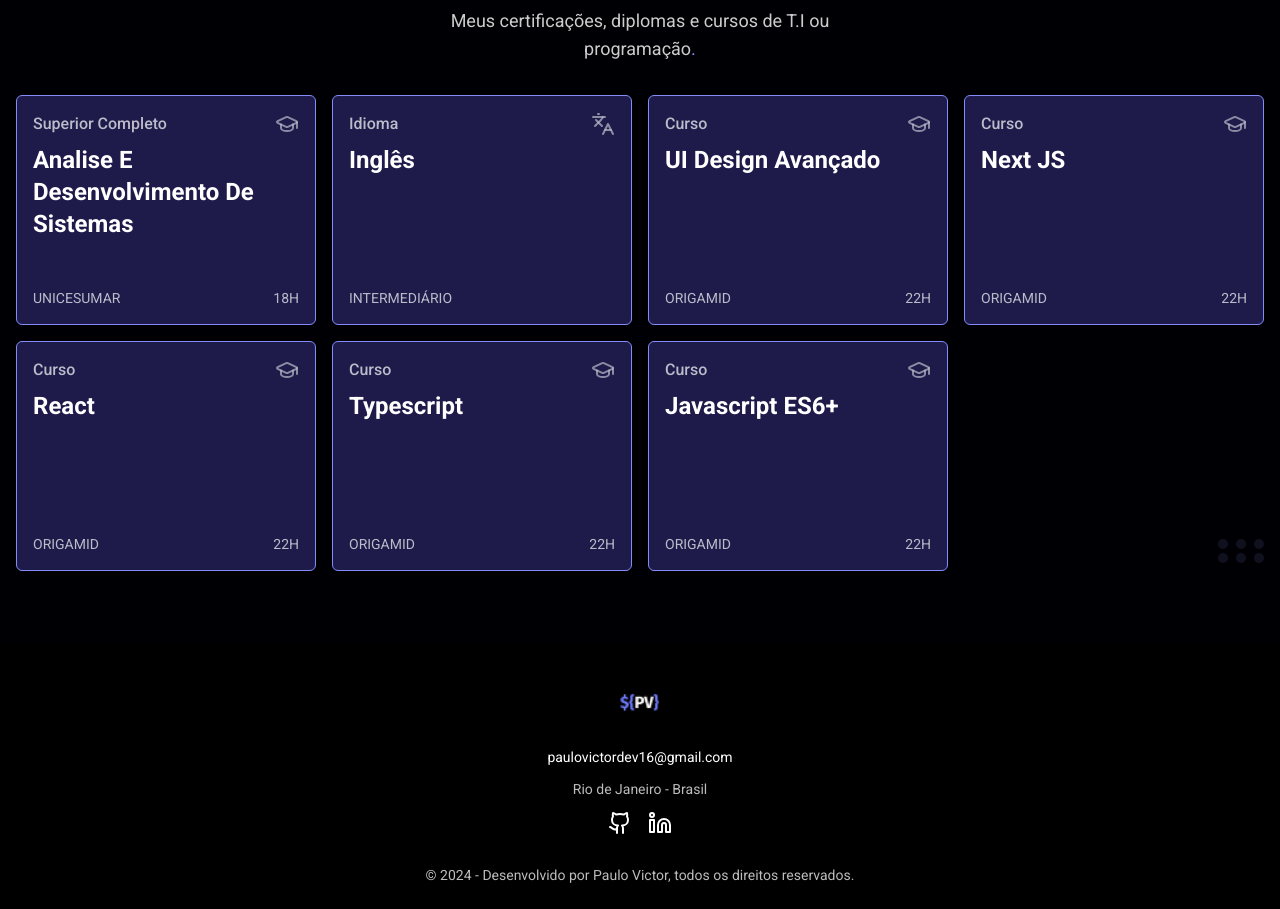
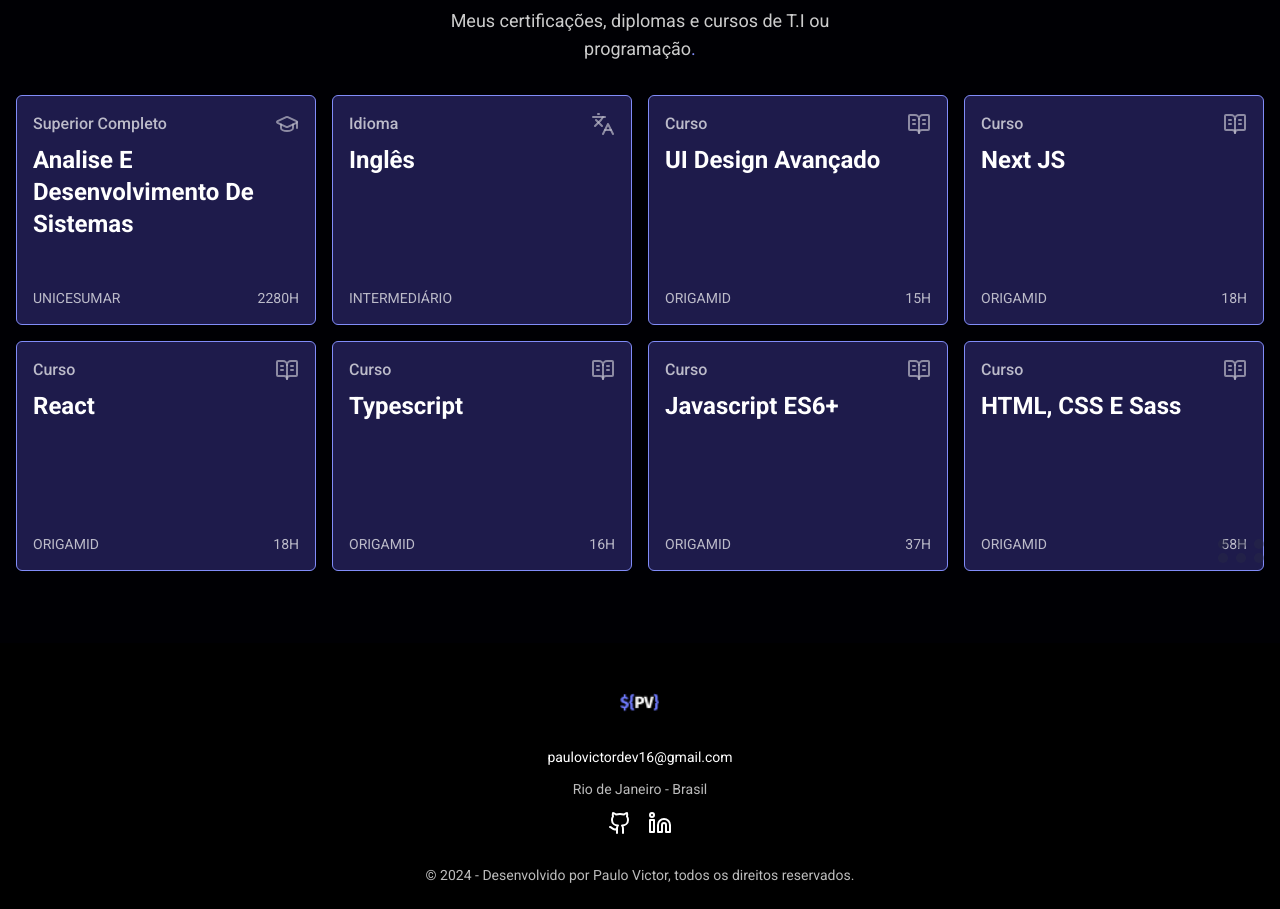
Before and after one commit to paulopbi/portfolio, a Next.js app: page / in a window 1280 px wide. Shown: the part 2737-3646 px from the top of the page. Built offline with nearby package versions, Linux system fonts and the light colour scheme.

Commit message:
feat: update the course list

```diff
--- a/src/sections/Estudos.tsx
+++ b/src/sections/Estudos.tsx
@@ -1,65 +1,65 @@
 "use client";
 import { motion } from "motion/react";
-import { GraduationCap, Languages } from "lucide-react";
+import { BookOpenText, GraduationCap, Languages } from "lucide-react";
 import Ornament_Icon from "@/components/Icons/Ornament_Icon";
 import SectionHeading from "@/components/SectionHeading";
 
 const formacoes = [
   {
-    id: 1,
     nome: "Analise E Desenvolvimento de Sistemas",
     instituicao: "Unicesumar",
     grau: "Superior Completo",
-    icone: "study",
+    icone: "faculdade",
+    horas: 2280,
+  },
+  {
+    nome: "Inglês",
+    instituicao: "Intermediário",
+    grau: "Idioma",
+    icone: "idioma",
+    horas: null,
+  },
+  {
+    nome: "UI Design Avançado",
+    instituicao: "Origamid",
+    grau: "Curso",
+    icone: "curso",
+    horas: 15,
+  },
+  {
+    nome: "Next JS",
+    instituicao: "Origamid",
+    grau: "Curso",
+    icone: "curso",
     horas: 18,
   },
   {
-    id: 2,
-    nome: "Inglês",
-    instituicao: "Intermediário",
-    grau: "Idioma",
-    icone: "language",
-    horas: null,
-  },
-  {
-    id: 3,
-    nome: "UI Design Avançado",
-    instituicao: "Origamid",
-    grau: "Curso",
-    icone: "study",
-    horas: 22,
-  },
-  {
-    id: 4,
-    nome: "Next JS",
-    instituicao: "Origamid",
-    grau: "Curso",
-    icone: "study",
-    horas: 22,
-  },
-  {
-    id: 5,
     nome: "React",
     instituicao: "Origamid",
     grau: "Curso",
-    icone: "study",
-    horas: 22,
+    icone: "curso",
+    horas: 18,
   },
   {
-    id: 6,
     nome: "Typescript",
     instituicao: "Origamid",
     grau: "Curso",
-    icone: "study",
-    horas: 22,
+    icone: "curso",
+    horas: 16,
   },
   {
-    id: 7,
     nome: "Javascript ES6+",
     instituicao: "Origamid",
     grau: "Curso",
-    icone: "study",
-    horas: 22,
+    icone: "curso",
+    horas: 37,
+  },
+  {
+    nome: "HTML, CSS e Sass",
+    instituicao: "Origamid",
+    grau: "Curso",
+    icone: "curso",
+    horas: 58,
   },
 ];
 
@@ -84,17 +84,18 @@
           <motion.article
             animate={{ opacity: 0, scale: 0.5, translateY: -100 }}
             whileInView={{ opacity: 1, scale: 1, translateY: 0 }}
-            key={formacao.id}
+            key={formacao.nome}
             className="flex flex-col justify-between rounded-md border border-indigo-400 bg-indigo-950 p-4 md:min-h-[230px] md:max-w-[400px]"
           >
             <div className="pb-8">
               <h4 className="mb-2 inline-flex w-full items-center justify-between gap-4 text-base font-medium text-white/70">
                 {formacao.grau}
-                {(formacao.icone === "language" && (
-                  <Languages opacity={0.7} />
-                )) ||
-                  (formacao.icone === "study" && (
+                {(formacao.icone === "idioma" && <Languages opacity={0.7} />) ||
+                  (formacao.icone === "faculdade" && (
                     <GraduationCap opacity={0.7} />
+                  )) ||
+                  (formacao.icone === "curso" && (
+                    <BookOpenText opacity={0.7} />
                   ))}
               </h4>
               <h3 className="max-w-[300px] text-2xl font-bold capitalize leading-8 tracking-normal">
```
